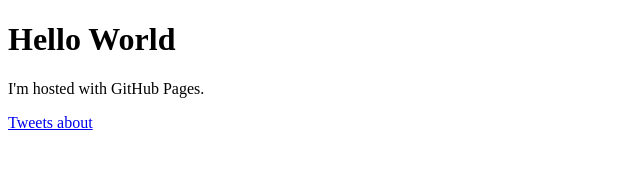
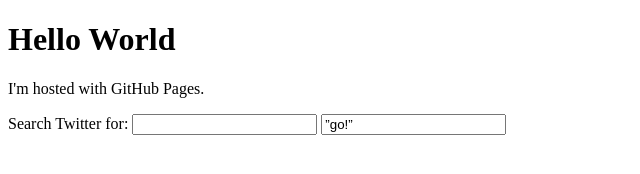
Before and after one commit to codingminions/codingminions.github.io, a plain HTML site: page index.html in a window 1280 px wide. Shown: the whole page, without its empty margins (0-640 px from the left). Drawn offline with Linux system fonts and the light colour scheme.

Commit message:
Update index.html

```diff
--- a/index.html
+++ b/index.html
@@ -3,8 +3,9 @@
 <body>
 <h1>Hello World</h1>
 <p>I'm hosted with GitHub Pages.</p>
-              <a class="twitter-timeline"  href="https://twitter.com/search" data-widget-id="963755705743257600">Tweets about </a>
-            <script>!function(d,s,id){var js,fjs=d.getElementsByTagName(s)[0],p=/^http:/.test(d.location)?'http':'https';if(!d.getElementById(id)){js=d.createElement(s);js.id=id;js.src=p+"://platform.twitter.com/widgets.js";fjs.parentNode.insertBefore(js,fjs);}}(document,"script","twitter-wjs");</script>
+              <form method=”get” action=”http://search.twitter.com/search”>
+Search Twitter for: <input type=”text” name=”q” />
+<input type=”submit” value=”go!” /></form>
 
 </body>
 </html>
```
